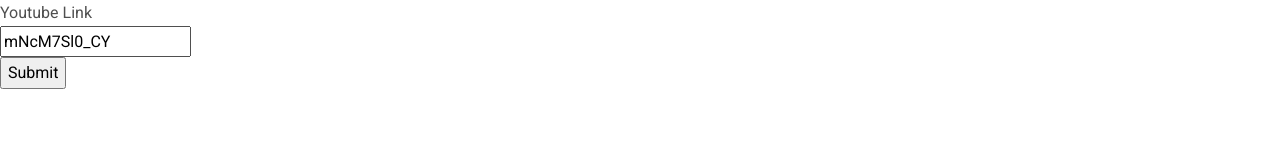
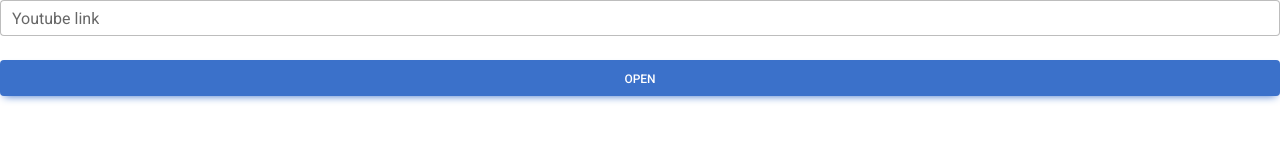
Before and after one commit to Xondee/Wallpaper, a website: page index.html in a window 1280 px wide. Drawn offline with Linux system fonts and the light colour scheme.

Commit message:
Update index.html

```diff
--- a/index.html
+++ b/index.html
@@ -23,9 +23,11 @@
     <!-- Start your project here-->
 <body data-new-gr-c-s-check-loaded="14.1135.0" data-gr-ext-installed=""><div class="outer">
    <form action="/Wallpaper/background.html">
-    <label for="link">Youtube Link</label><br>
-    <input type="text" id="link" value="mNcM7Sl0_CY" name="link"><br>
-    <input type="submit" value="Submit">
+  <div class="form-outline mb-4">
+    <input type="text" id="form1Example1" class="form-control" />
+    <label class="form-label" for="form1Example1">Youtube link</label>
+  </div>
+<button type="submit" class="btn btn-primary btn-block">Open</button>
   </form>
 </div>
 
```
